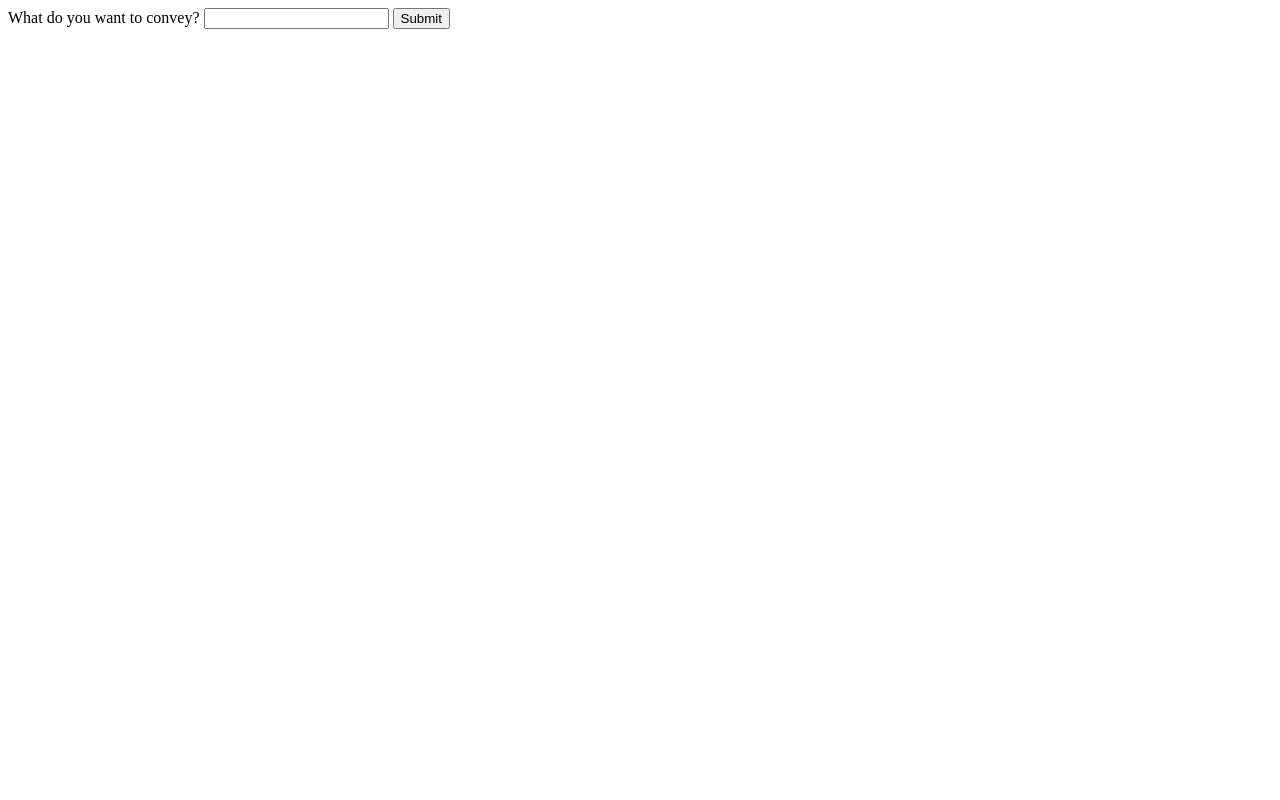
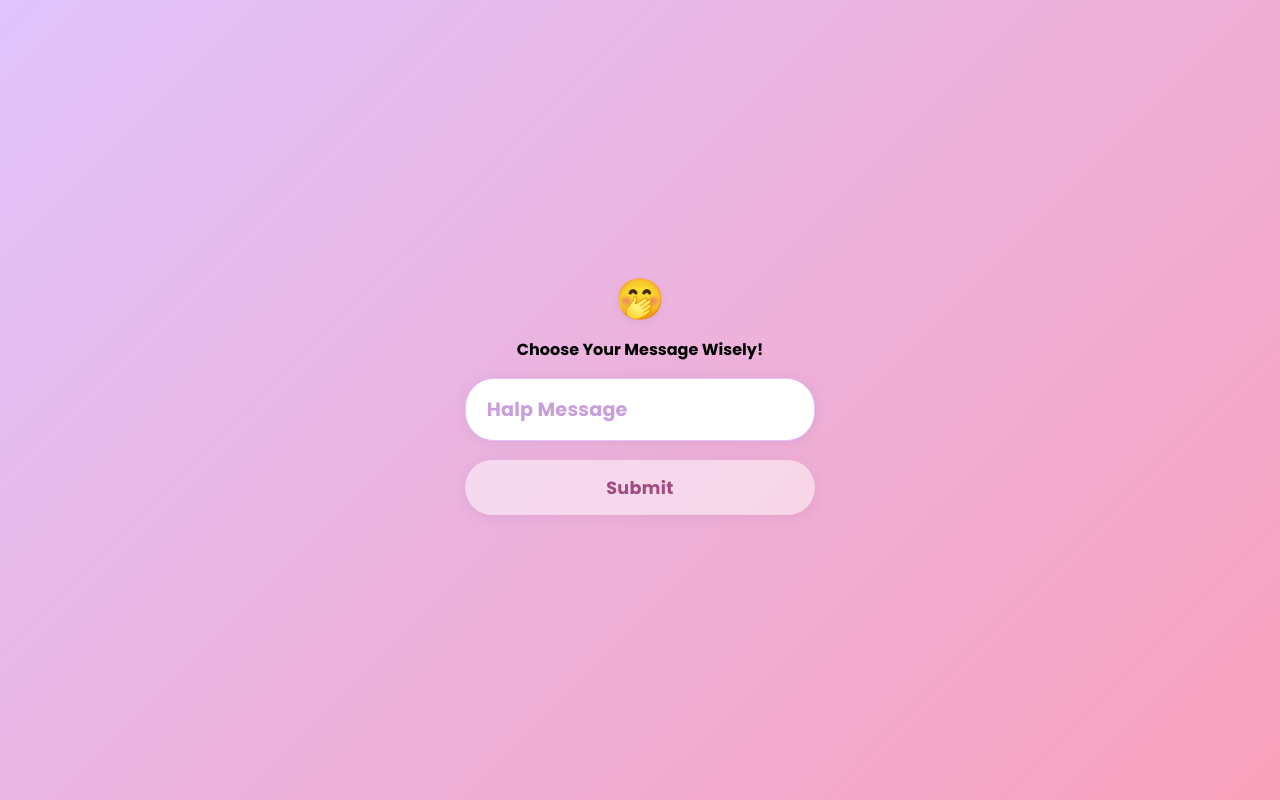
Before and after one commit to MadhavJivrajani/gwc-demo, a plain HTML site: page public/index.html in a window 1280 px wide. Drawn offline with Linux system fonts and the light colour scheme.

Commit message:
add basic styling
Signed-off-by: Madhav Jivrajani <madhav.jiv@gmail.com>

```diff
--- a/public/index.html
+++ b/public/index.html
@@ -1,14 +1,21 @@
 <html lang="en">
   <head>
-    <meta charset="utf8" />
-    <title>HALP!</title>
-    <meta name="viewport" content="width=device-width,initial-scale=1" />
+    <head>
+        <meta charset="UTF-8">
+        <meta name="viewport" content="width=device-width, initial-scale=1">
+        <title>HALP!</title>
+        <link rel="stylesheet" type="text/css"  href="style.css">
+        <link href="https://fonts.googleapis.com/css2?family=Poppins:wght@700&display=swap" rel="stylesheet">
+      </head>
   </head>
   <body>
-    <form method="POST" action="/api/submit">
-        <label for="message">What do you want to convey?</label>
-        <input type="text" id="message" name="message" required>
-        <button type="submit">Submit</button>
-      </form>
+    <div class="center-container">
+        <div class="emoji">🤭</div>
+        <form method="POST" action="/api/submit">
+            <label for="message">Choose Your Message Wisely!</label>
+            <input type="text" id="message" name="message" placeholder="Halp Message" required>
+            <button type="submit">Submit</button>
+        </form>
+    </div>
   </body>
 </html>
--- /dev/null
+++ b/public/style.css
@@ -0,0 +1,103 @@
+html, body {
+    height: 100%;
+    margin: 0;
+    padding: 0;
+    font-family: 'Poppins', Arial, sans-serif;
+}
+
+body {
+    min-height: 100vh;
+    display: flex;
+    justify-content: center;
+    align-items: center;
+    background: linear-gradient(135deg, #e0c3fc 0%, #f9a1bc 100%);
+}
+
+.center-container {
+    display: flex;
+    flex-direction: column;
+    align-items: center;
+    width: 100%;
+    max-width: 90vw;
+}
+
+.emoji {
+    font-size: 2.5rem;
+    margin-bottom: 0.5rem;
+    text-shadow: 0 2px 8px rgba(60, 20, 70, 0.07);
+}
+
+form {
+    width: 100%;
+    display: flex;
+    flex-direction: column;
+    align-items: center;
+    gap: 1rem;
+}
+
+input[type="text"] {
+    width: 90vw;
+    max-width: 350px;
+    padding: 1rem 1.3rem;
+    border: 1.5px solid #e0c3fc;
+    border-radius: 1.8rem;
+    background: #fff;
+    font-size: 1.2rem;
+    font-family: 'Poppins', Arial, sans-serif;
+    font-weight: 700;
+    color: #a14b7f; /* Fancy, solid color for visibility */
+    box-shadow: 0 2px 16px 0 rgba(60, 20, 70, 0.07);
+    outline: none;
+    transition: box-shadow 0.18s, background 0.18s, border-color 0.18s;
+    letter-spacing: 0.02em;
+}
+
+input[type="text"]::placeholder {
+    color: #c89edb;
+    font-weight: 400;
+    opacity: 1;
+    letter-spacing: 0.01em;
+}
+
+input[type="text"]:focus {
+    box-shadow: 0 4px 24px 0 rgba(60, 20, 70, 0.15);
+    border-color: #d16ba5;
+    background: #fff;
+}
+
+button[type="submit"] {
+    width: 90vw;
+    max-width: 350px;
+    padding: 0.9rem 1.2rem;
+    border: none;
+    border-radius: 1.8rem;
+    background: rgba(255,255,255,0.5);
+    color: #a14b7f;
+    font-size: 1.1rem;
+    font-family: 'Poppins', Arial, sans-serif;
+    font-weight: 700;
+    cursor: pointer;
+    box-shadow: 0 2px 16px 0 rgba(60, 20, 70, 0.07);
+    transition: background 0.2s, color 0.2s, box-shadow 0.15s;
+    margin-top: 0.2rem;
+    letter-spacing: 0.02em;
+}
+
+button[type="submit"]:hover, button[type="submit"]:focus {
+    background: rgba(255,255,255,0.85);
+    color: #d16ba5;
+    box-shadow: 0 4px 24px 0 rgba(60, 20, 70, 0.13);
+    outline: none;
+}
+
+@media (max-width: 500px) {
+    .emoji {
+        font-size: 2rem;
+        margin-bottom: 0.5rem;
+    }
+    input[type="text"],
+    button[type="submit"] {
+        font-size: 1rem;
+        padding: 0.7rem 1rem;
+    }
+}
```
